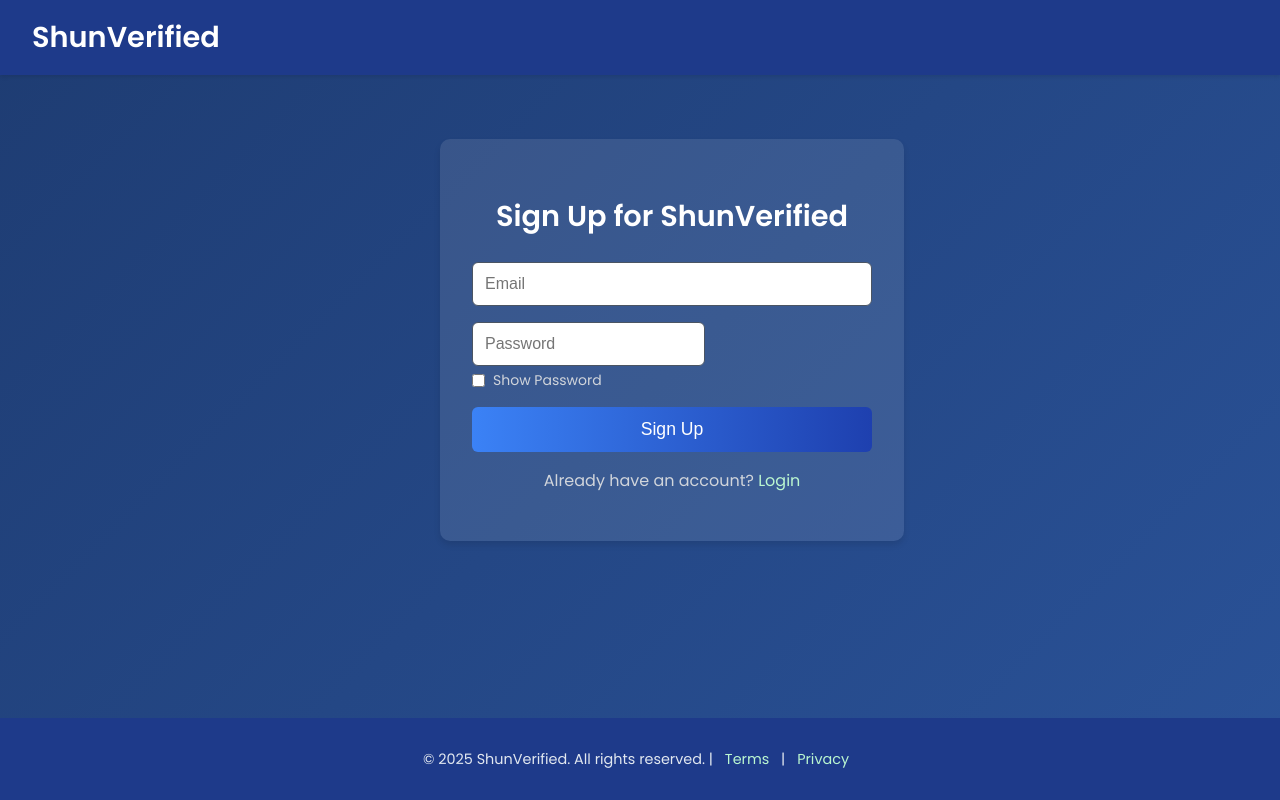
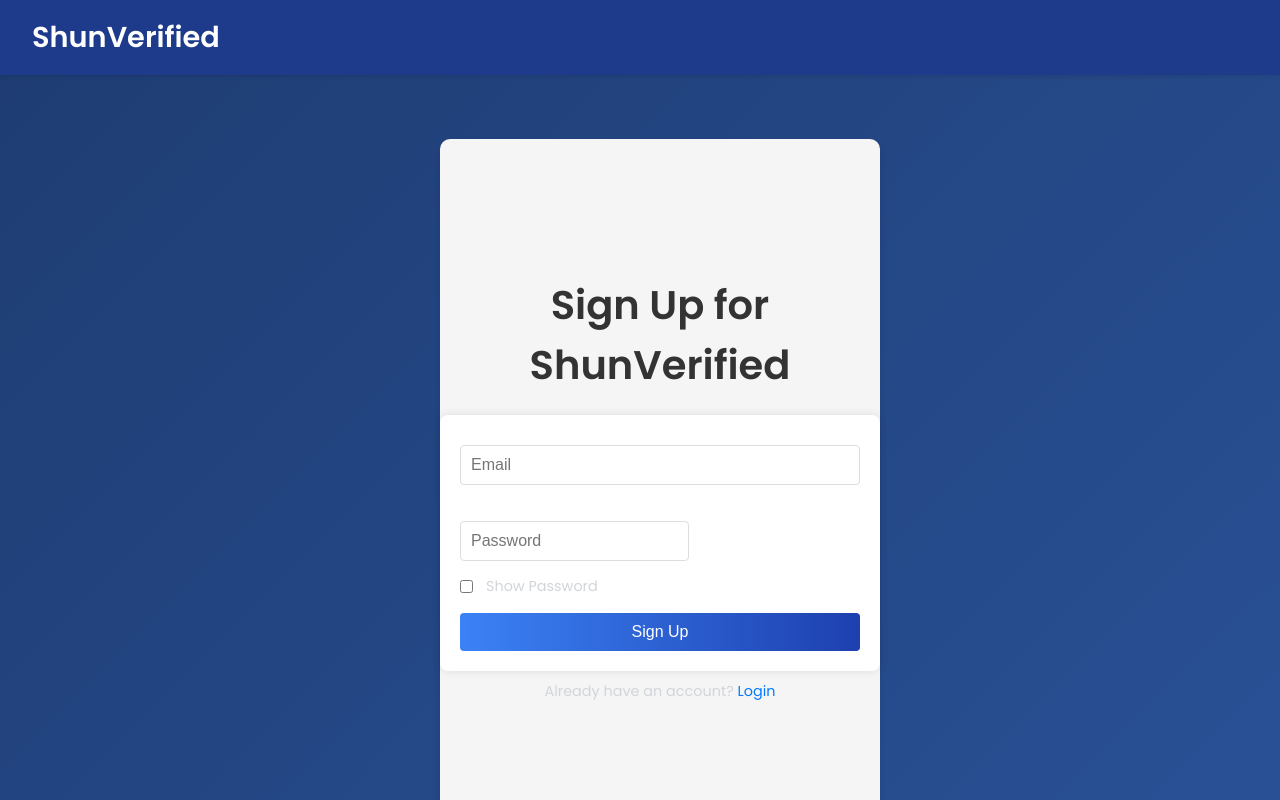
Before and after one commit to Yrnshundem/shunverified, a React (Create React App) app in the folder frontend/: page /signup in a window 1280 px wide. Shown: the top 800 px of the page. Built offline with nearby package versions, Linux system fonts and the light colour scheme; no server answers.

Commit message:
Update Signup.css

```diff
--- a/frontend/src/components/Signup.css
+++ b/frontend/src/components/Signup.css
@@ -1,47 +1,36 @@
-/* Login.css and Signup.css (same styles, adjust class names) */
-.login-container, .signup-container {
-  background: rgba(255, 255, 255, 0.1);
-  padding: 2rem;
-  border-radius: 10px;
-  box-shadow: 0 4px 6px rgba(0, 0, 0, 0.1);
+.signup-container {
+  display: flex;
+  flex-direction: column;
+  align-items: center;
+  justify-content: center;
+  min-height: 80vh;
+  background-color: #f5f5f5;
+  padding: 20px;
+}
+
+.signup-title {
+  font-size: 2.5em;
+  color: #333;
+  margin-bottom: 20px;
+}
+
+.signup-form {
+  display: flex;
+  flex-direction: column;
   width: 100%;
   max-width: 400px;
-  margin: 2rem auto;
-  animation: fadeIn 0.5s ease-in;
+  background: white;
+  padding: 20px;
+  border-radius: 8px;
+  box-shadow: 0 0 10px rgba(0, 0, 0, 0.1);
 }
 
-.login-title, .signup-title {
-  color: #ffffff;
-  text-align: center;
-  margin-bottom: 1.5rem;
-  font-size: 1.8rem;
-}
-
-.error-message {
-  color: #f87171;
-  text-align: center;
-  margin-bottom: 1rem;
-}
-
-.login-form, .signup-form {
-  display: flex;
-  flex-direction: column;
-  gap: 1rem;
-}
-
-input {
-  padding: 0.75rem;
-  border: 1px solid #4b5563;
-  border-radius: 6px;
-  background: #ffffff;
-  color: #1f2937;
-  font-size: 1rem;
-}
-
-input:focus {
-  outline: none;
-  border-color: #3b82f6;
-  box-shadow: 0 0 0 2px rgba(59, 130, 246, 0.3);
+.signup-form input {
+  margin: 10px 0;
+  padding: 10px;
+  font-size: 1em;
+  border: 1px solid #ddd;
+  border-radius: 4px;
 }
 
 .password-container {
@@ -51,52 +40,43 @@ input:focus {
 .password-container label {
   display: flex;
   align-items: center;
-  gap: 0.5rem;
-  color: #d1d5db;
-  font-size: 0.875rem;
-  margin-top: 0.25rem;
+  margin-top: 5px;
+  font-size: 0.9em;
 }
 
 .password-container input[type="checkbox"] {
-  margin: 0;
+  margin-right: 5px;
 }
 
-.login-btn, .signup-btn {
-  background: linear-gradient(90deg, #3b82f6, #1e40af);
-  color: #ffffff;
-  padding: 0.75rem;
+.signup-btn {
+  padding: 10px;
+  font-size: 1em;
+  color: white;
+  background-color: #007bff;
   border: none;
-  border-radius: 6px;
+  border-radius: 4px;
   cursor: pointer;
-  font-size: 1.1rem;
-  transition: transform 0.2s;
 }
 
-.login-btn:hover, .signup-btn:hover {
-  transform: scale(1.05);
+.signup-btn:hover {
+  background-color: #0056b3;
 }
 
-.login-link, .signup-link {
-  text-align: center;
-  color: #d1d5db;
-  margin-top: 1rem;
+.error-message {
+  color: red;
+  margin-bottom: 10px;
 }
 
-.login-link-text, .signup-link-text {
-  color: #bbf7d0;
+.login-link {
+  margin-top: 10px;
+  font-size: 0.9em;
+}
+
+.login-link-text {
+  color: #007bff;
   text-decoration: none;
 }
 
-.login-link-text:hover, .signup-link-text:hover {
+.login-link-text:hover {
   text-decoration: underline;
 }
-
-@media (max-width: 640px) {
-  .login-container, .signup-container {
-    margin: 1rem;
-    padding: 1.5rem;
-  }
-  .login-title, .signup-title {
-    font-size: 1.5rem;
-  }
-}
```
